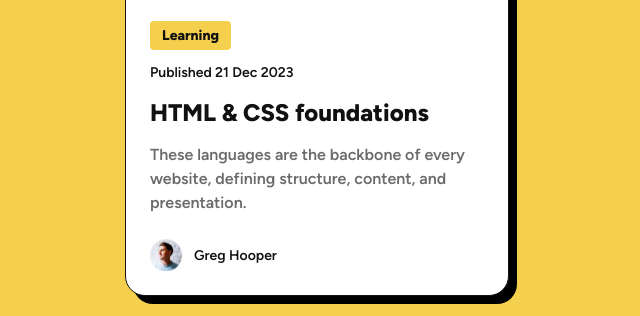
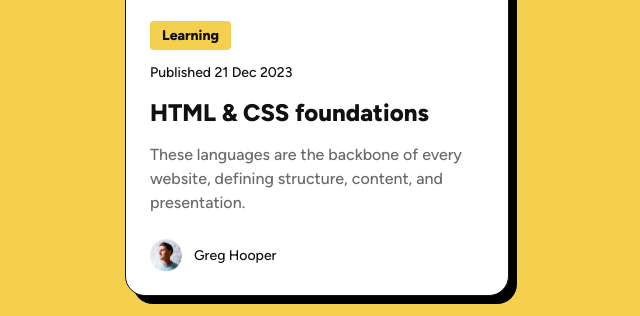
Before and after one commit to ernur-burshak/Blog-Preview-Card, a plain HTML site: page index.html in a window 1280 px wide. Shown: the part 366-682 px from the top of the page, 323-963 px from the left. Drawn offline with Linux system fonts and the light colour scheme.

Commit message:
changed font weight to 400

```diff
--- a/style/style.css
+++ b/style/style.css
@@ -1,15 +1,7 @@
 @font-face {
   font-family: "Figtree";
-  src: url("../assets/fonts/static/Figtree-ExtraBold.ttf") format("truetype");
-  font-weight: 800; /* Для ExtraBold шрифта */
-  font-style: normal;
-}
-
-@font-face {
-  font-family: "Figtree";
-  src: url("../assets/fonts/static/Figtree-SemiBold.ttf") format("truetype");
-  font-weight: 600; /* Для SemiBold шрифта */
-  font-style: normal;
+  font-weight: 500, 800;
+  src: url("../assets/fonts/Figtree-VariableFont_wght.ttf") format("truetype");
 }
 
 body {
@@ -71,7 +63,7 @@ body {
   color: #111111;
   margin: 0;
   font-size: 14px;
-  font-weight: 600;
+  font-weight: 500;
   line-height: 150%;
   letter-spacing: 0px;
   width: fit-content;
@@ -97,7 +89,7 @@ body {
   color: #6b6b6b;
   margin: 0;
   font-size: 16px; /* Размер шрифта */
-  font-weight: 600;
+  font-weight: 500;
   line-height: 150%; /* Межстрочный интервал */
   letter-spacing: 0px; /* Расстояние между буквами */
   width: 100%;
@@ -129,7 +121,7 @@ body {
   color: #111111;
   margin: 0;
   font-size: 14px; /* Размер шрифта */
-  font-weight: 600;
+  font-weight: 500;
   line-height: 150%; /* Межстрочный интервал */
   letter-spacing: 0px; /* Расстояние между буквами */
   width: fit-content;
```
